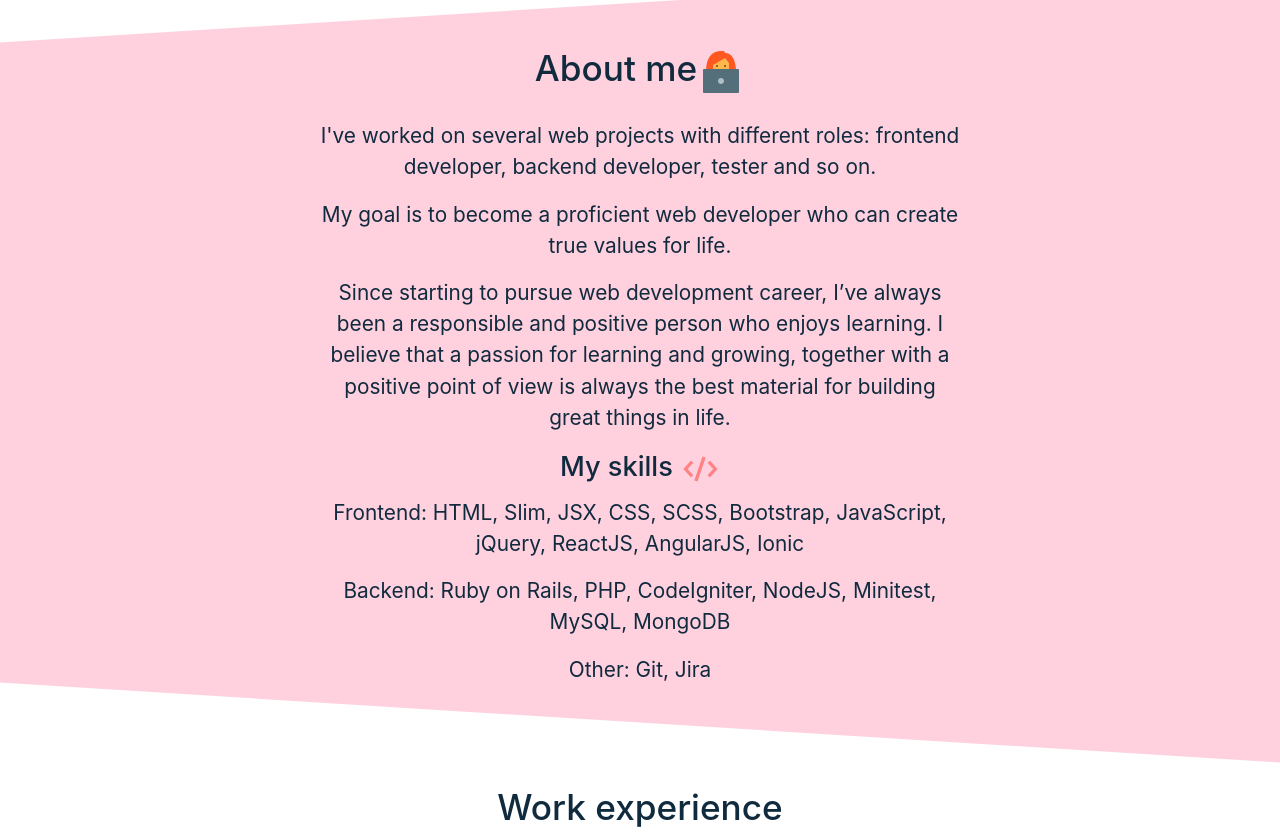
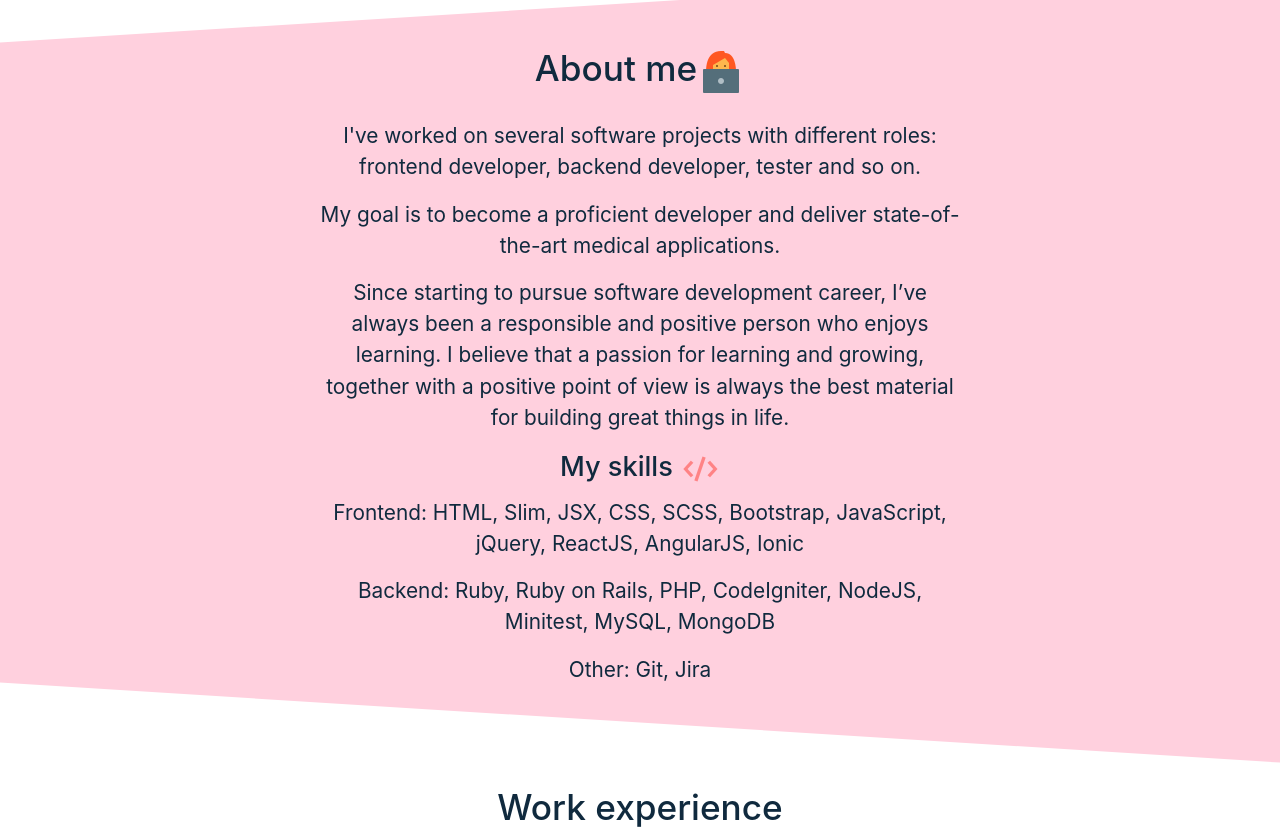
Before and after one commit to IlytaN/ilytan.github.io, a plain HTML site: page index.html in a window 1280 px wide. Shown: the part 1860-2698 px from the top of the page. Drawn offline with nearby package versions, Linux system fonts and the light colour scheme.

Commit message:
edit portfolio

```diff
--- a/index.html
+++ b/index.html
@@ -84,8 +84,7 @@
           >
             <h1 class="primary-heading">Hi, I'm Huong</h1>
             <h4 class="second-heading">
-              I'm a web developer with a great passion for feature development
-              and learning.
+              I'm a software developer with a strong passion for medical technologies and an enthusiasm for learning.
             </h4>
           </div>
         </div>
@@ -208,15 +207,14 @@
             About me<img src="./img/it-girl.png" alt="" />
           </h2>
           <p>
-            I've worked on several web projects with different roles: frontend
+            I've worked on several software projects with different roles: frontend
             developer, backend developer, tester and so on.
           </p>
           <p>
-            My goal is to become a proficient web developer who can create true
-            values for life.
+            My goal is to become a proficient developer and deliver state-of-the-art medical applications.
           </p>
           <p>
-            Since starting to pursue web development career, I’ve always been a
+            Since starting to pursue software development career, I’ve always been a
             responsible and positive person who enjoys learning. I believe that
             a passion for learning and growing, together with a positive point
             of view is always the best material for building great things in
@@ -229,7 +227,7 @@
               ReactJS, AngularJS, Ionic
             </p>
             <p>
-              Backend: Ruby on Rails, PHP, CodeIgniter, NodeJS, Minitest, MySQL,
+              Backend: Ruby, Ruby on Rails, PHP, CodeIgniter, NodeJS, Minitest, MySQL,
               MongoDB
             </p>
             <p>Other: Git, Jira</p>
@@ -492,7 +490,7 @@
                 home has raised significantly worldwide, it is not yet popular
                 and affordable in many countries at the time. As a result, DIY
                 pet care system can be an excellent choice for people who are
-                not able to purchase automatic pet feeder.
+                not able to purchase an automatic pet feeder.
               </p>
               <p>
                 The aim of this project was to create a pet feeding machine and
```
